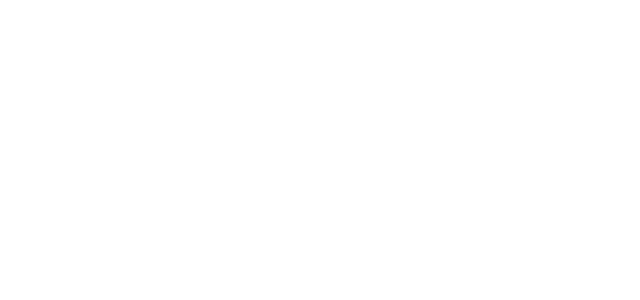
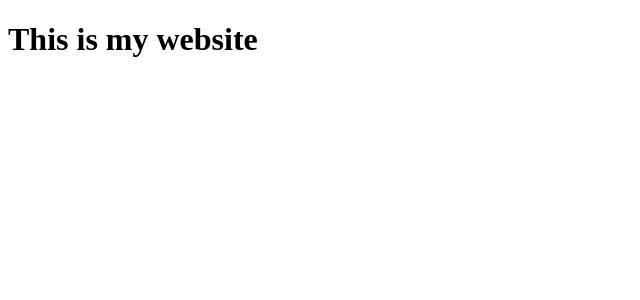
Before and after one commit to gargiiiii18/REACT-FULL, a React (Vite) app in the folder First/: page / in a window 1280 px wide. Shown: the top 300 px of the page, without its empty margins (0-640 px from the left). Built offline with nearby package versions, Linux system fonts and the light colour scheme; the HTML template or start-up script is replaced by a standard one.

Commit message:
made changes

```diff
--- a/First/src/App.jsx
+++ b/First/src/App.jsx
@@ -1,10 +1,10 @@
 import Header from "./Header.jsx"
 function App() {
   return (
-    <header>
+    <Header>
 
 
-    </header>
+    </Header>
   );
 
 }
```
